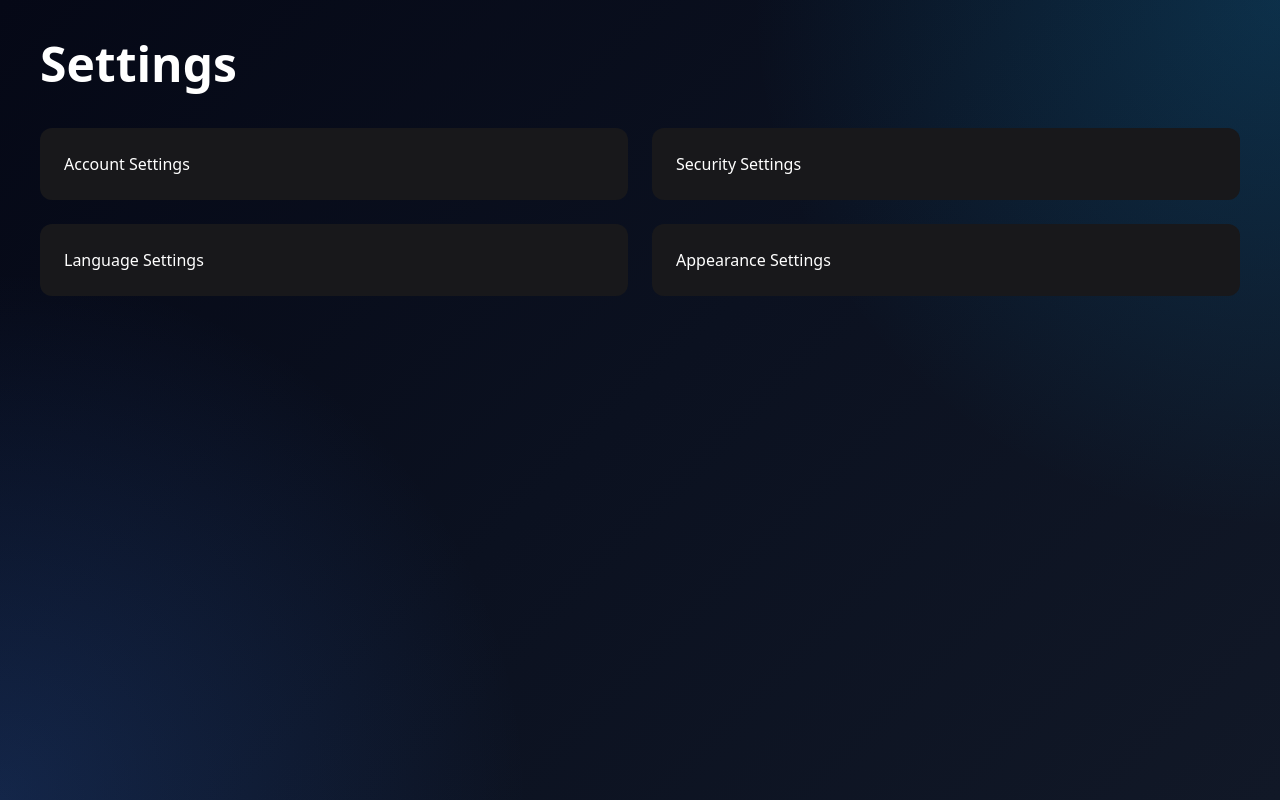
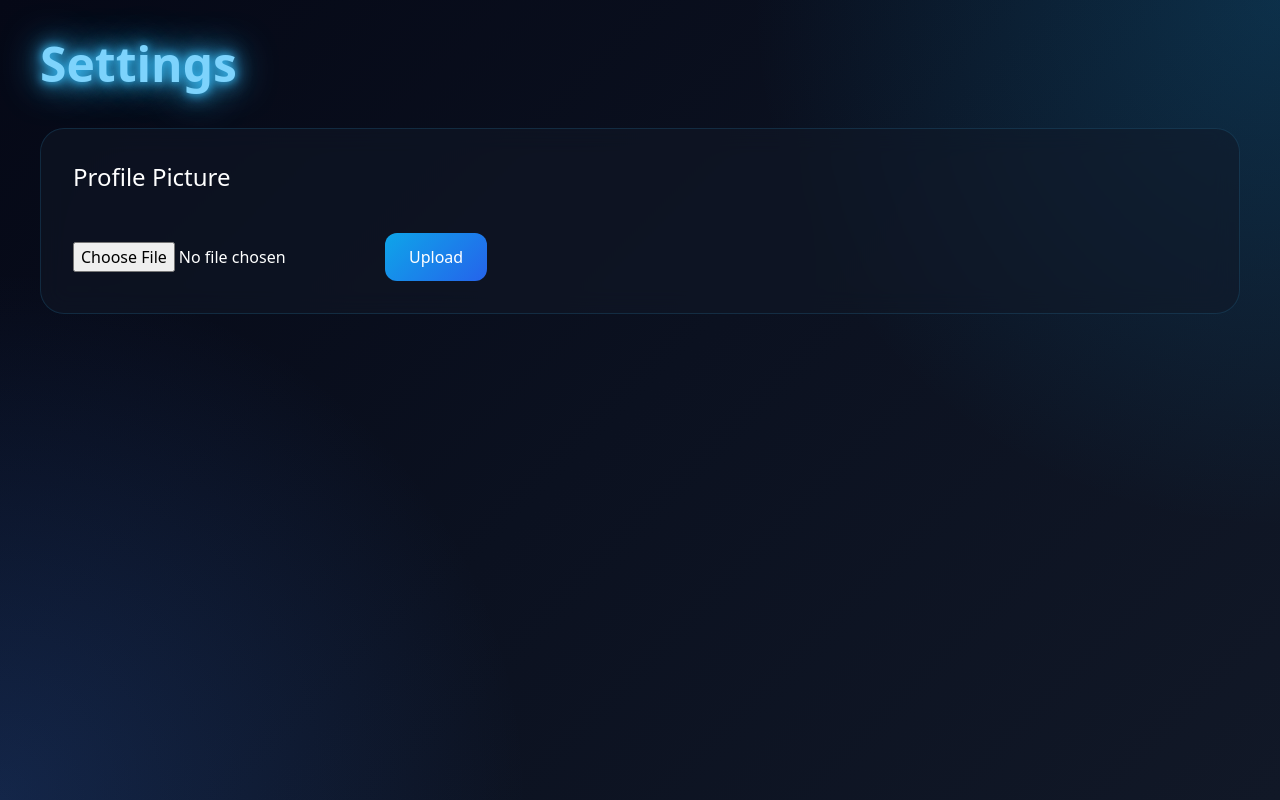
Before and after one commit to gihasha/myeeboff, a Next.js app: page /settings in a window 1280 px wide. Built offline with nearby package versions, Linux system fonts and the light colour scheme.

Commit message:
Implement profile image upload feature
Added image upload functionality and updated UI elements.

```diff
--- a/src/app/settings/page.tsx
+++ b/src/app/settings/page.tsx
@@ -1,31 +1,91 @@
+"use client";
+
+import { useState } from "react";
+
 export default function SettingsPage() {
+
+  const [image, setImage] =
+    useState<File | null>(null);
+
+  const [imageUrl, setImageUrl] =
+    useState("");
+
+  async function uploadImage() {
+
+    if (!image) return;
+
+    const formData = new FormData();
+
+    formData.append(
+      "file",
+      image
+    );
+
+    const res =
+      await fetch(
+        "/api/upload",
+        {
+          method: "POST",
+          body: formData
+        }
+      );
+
+    const data =
+      await res.json();
+
+    setImageUrl(
+      data.imageUrl
+    );
+
+    alert(
+      "Profile Image Uploaded"
+    );
+  }
+
   return (
+
     <div className="min-h-screen p-10">
 
-      <h1 className="text-5xl font-bold">
+      <h1 className="text-5xl font-bold neon-text">
         Settings
       </h1>
 
-      <div className="grid md:grid-cols-2 gap-6 mt-10">
+      <div className="glass p-8 rounded-3xl mt-10">
 
-        <div className="bg-zinc-900 p-6 rounded-xl">
-          Account Settings
-        </div>
+        <h2 className="text-2xl mb-5">
+          Profile Picture
+        </h2>
 
-        <div className="bg-zinc-900 p-6 rounded-xl">
-          Security Settings
-        </div>
+        <input
+          type="file"
+          accept="image/*"
+          onChange={(e) =>
+            setImage(
+              e.target.files?.[0] || null
+            )
+          }
+        />
 
-        <div className="bg-zinc-900 p-6 rounded-xl">
-          Language Settings
-        </div>
+        <button
+          onClick={uploadImage}
+          className="neon-btn px-6 py-3 mt-5"
+        >
+          Upload
+        </button>
 
-        <div className="bg-zinc-900 p-6 rounded-xl">
-          Appearance Settings
-        </div>
+        {imageUrl && (
+
+          <img
+            src={imageUrl}
+            alt="Profile"
+            className="w-40 h-40 rounded-full mt-6"
+          />
+
+        )}
 
       </div>
 
     </div>
+
   );
-}
+  }
```
